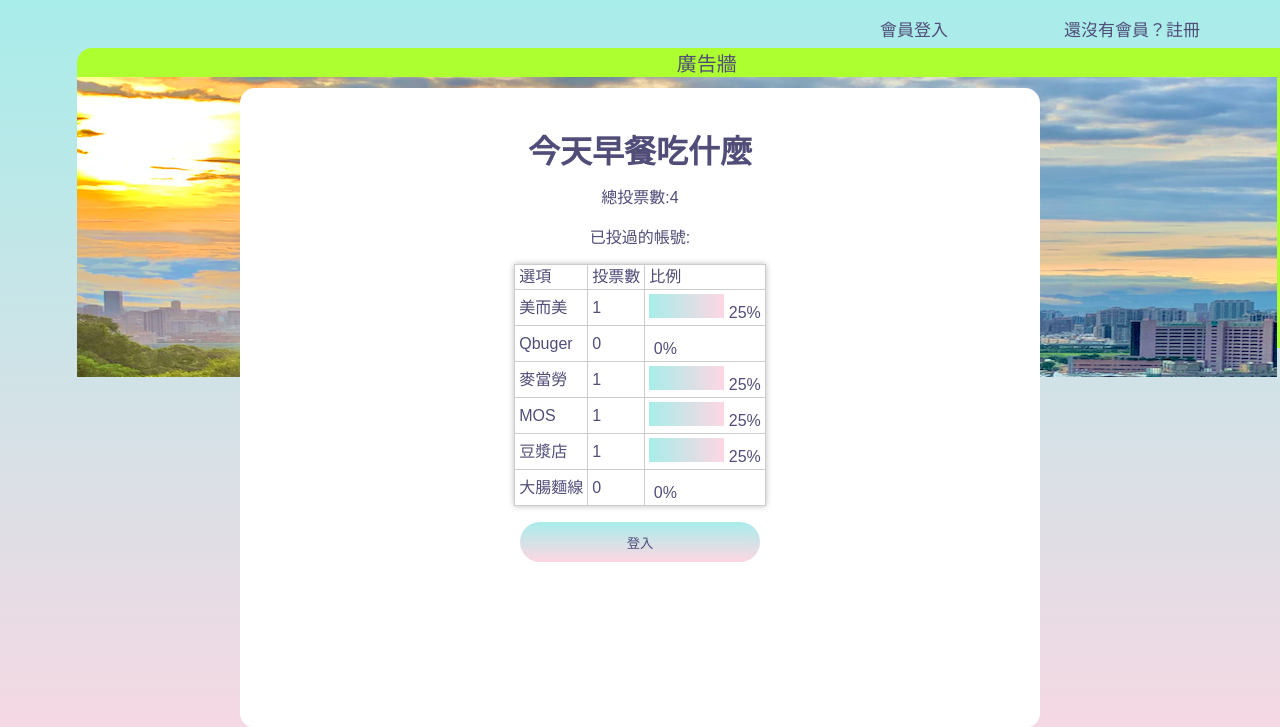
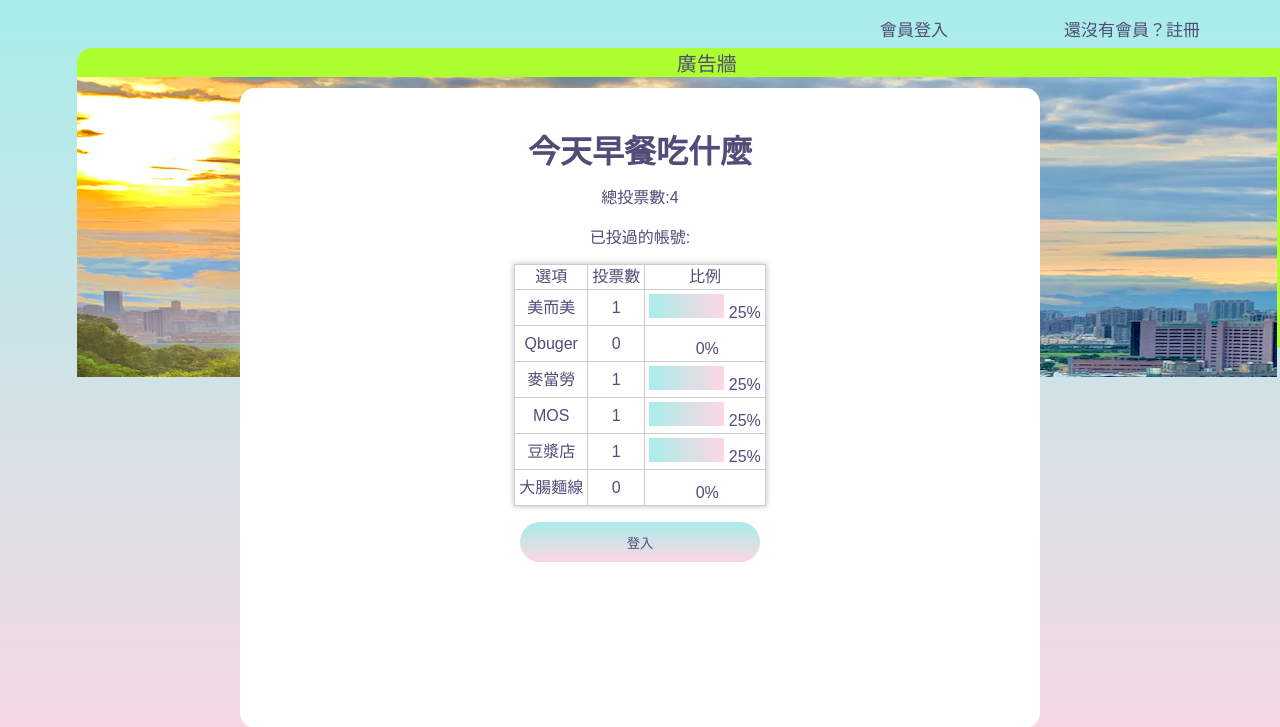
Before and after one commit to AllenYangNCTU/Electroral_System, a PHP site: page /?do=vote_result&id=2 in a window 1280 px wide; the page is wider, and only the part inside the window is pictured. Shown: the top 727 px of that part. Run offline with PHP 8.4, Linux system fonts and the light colour scheme; data comes from the database, SQL or seed files in the repository.

Commit message:
投票結果美化

```diff
--- a/front/vote_result.php
+++ b/front/vote_result.php
@@ -63,6 +63,10 @@
       margin: 0 auto;
       padding: 0.1rem 0.3rem;
       font-size: 1rem;
+    }
+
+    tr {
+      text-align: center;
     }
   </style>
 </head>
```
